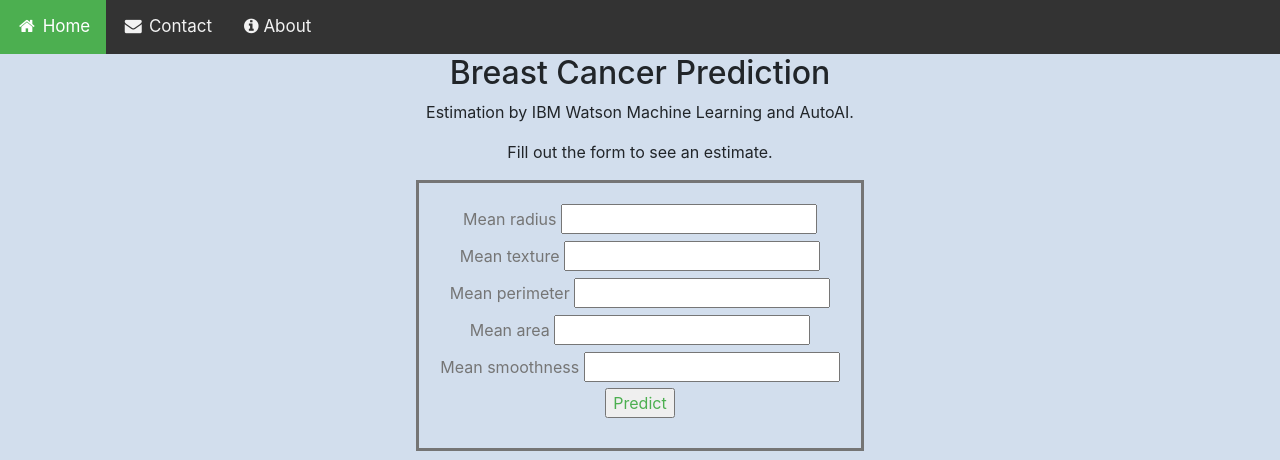
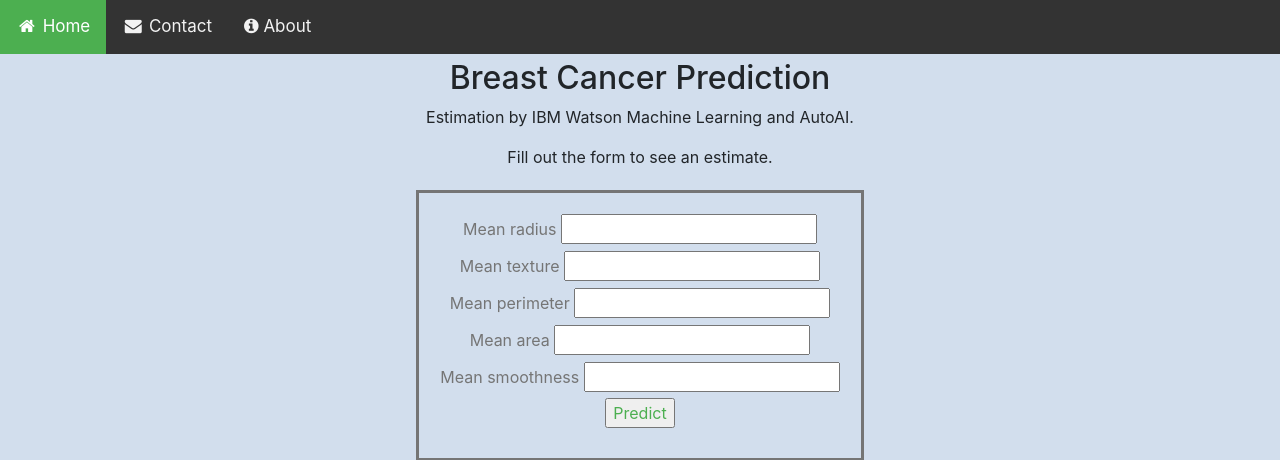
Before and after one commit to genberg/autoai, a Python web app: template web-app/templates/index.html in a window 1280 px wide. Shown: the top 460 px of the page. Run offline with Jinja, Linux system fonts and the light colour scheme; the template is opened without the code that fills it, so the values that code supplies are empty, except form fields; form fields are guessed from the names that the template uses; some libraries are stand-ins or nearby versions.

Commit message:
Update index.html

```diff
--- a/web-app/templates/index.html
+++ b/web-app/templates/index.html
@@ -27,7 +27,7 @@
   </div>
 
   <center>
-    <div style="app-header">
+    <div style="app-header; padding:5px;">
       <h2>Breast Cancer Prediction</h2>
       <p>Estimation by IBM Watson Machine Learning and AutoAI.</p>
       <p>Fill out the form to see an estimate.</p>
```
